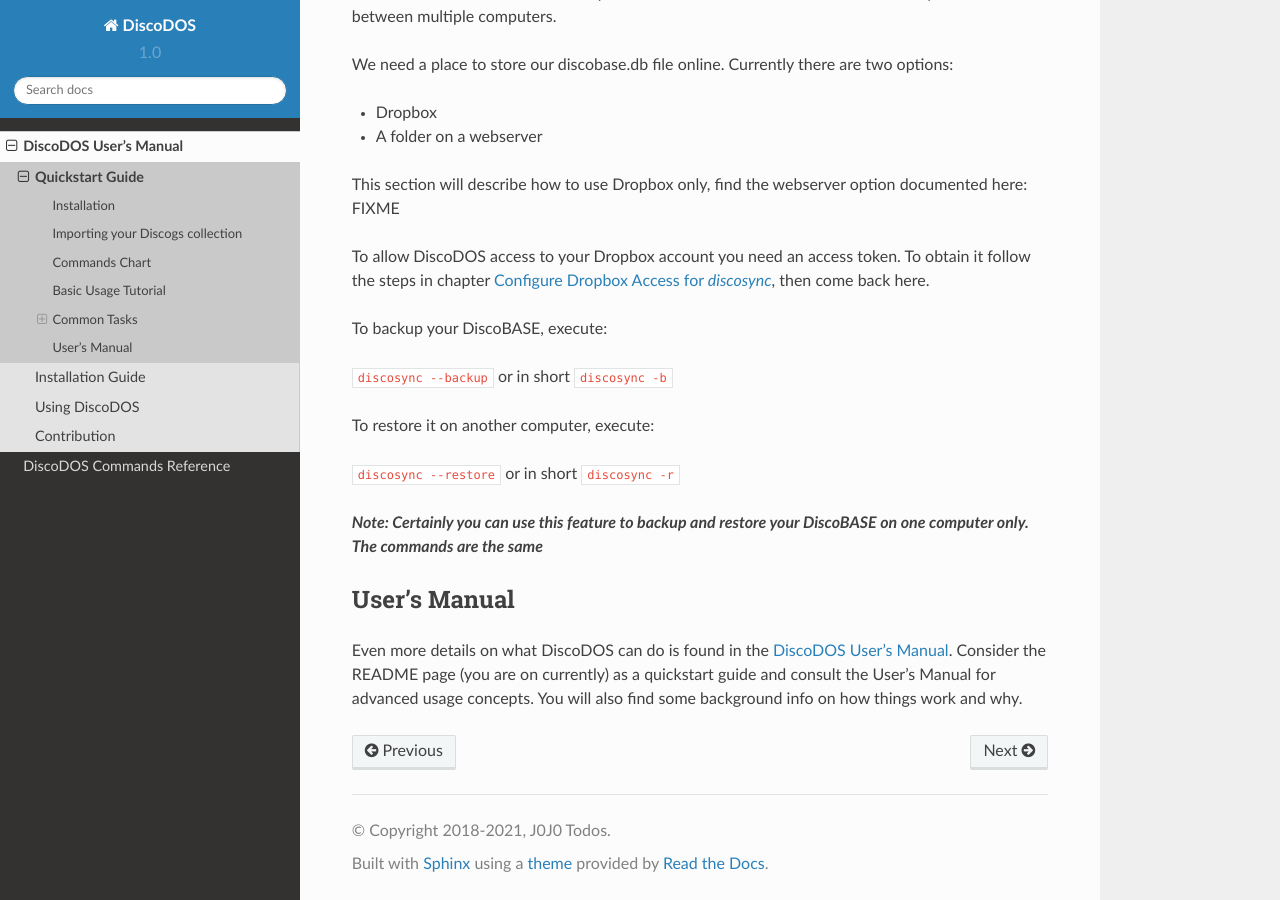
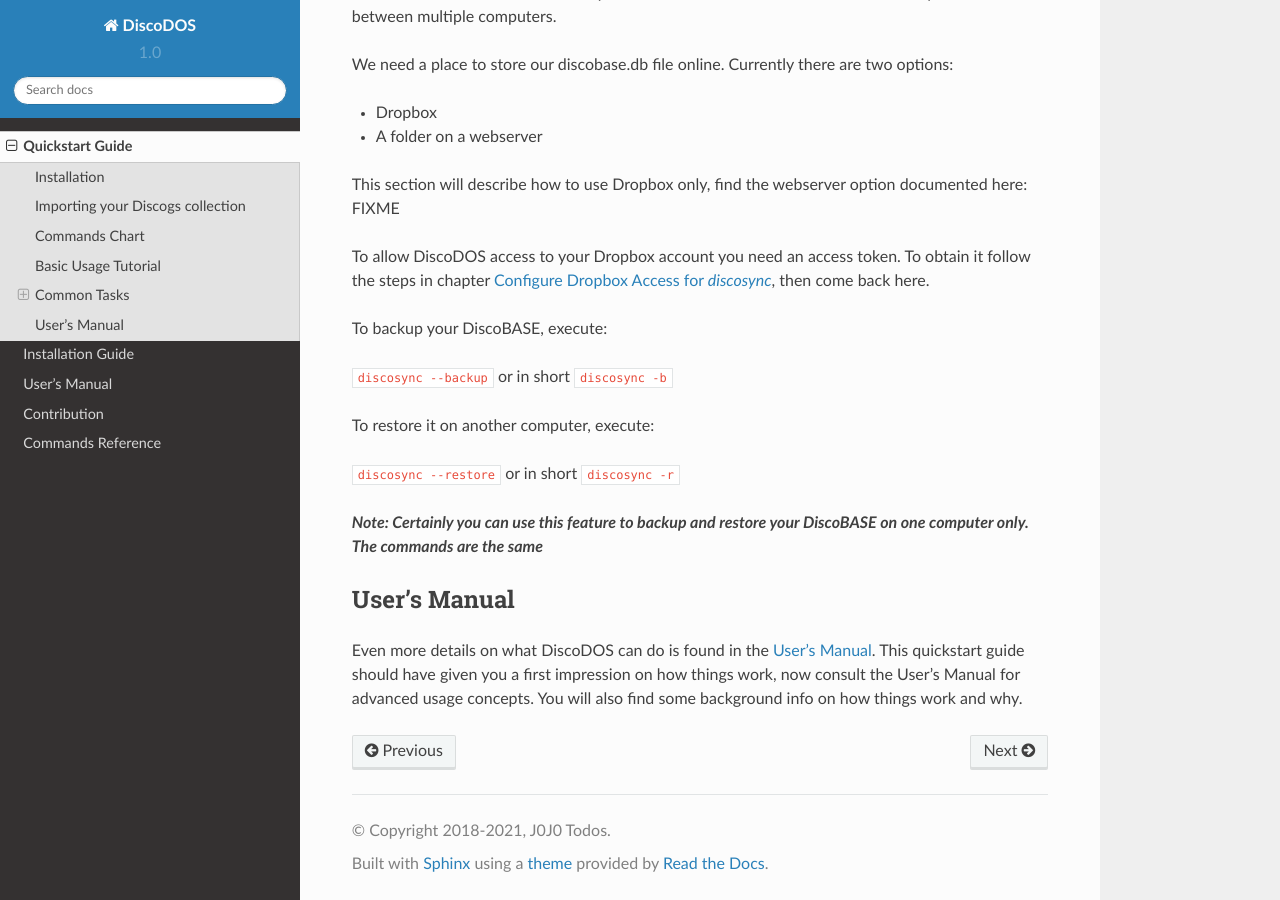
Before and after one commit to JOJ0/discodos, a Sphinx documentation site: the page built from sphinx/source/QUICKSTART.md, in a window 1280 px wide and 900 px high, scrolled down 6797 px. Built offline with Sphinx 7.4.7 and the Read the Docs theme 2.0.0, drawn with Linux system fonts in a browser that asks for light colours; pages that are not in the unit, such as notebooks, are missing from menus; some of the changed text lies outside the part shown.

Commit message:
sphinx: remove extra index for user related docs
and:
* fix some headlines to not state headlines
* fix text in users manual section of quickstart guide

```diff
--- a/sphinx/source/MANUAL.md
+++ b/sphinx/source/MANUAL.md
@@ -1,5 +1,5 @@
 <!-- omit in toc -->
-# Using DiscoDOS
+# User's Manual
 
 - [General things about command line tools](#general-things-about-command-line-tools)
 - [*disco* - the main command](#disco---the-main-command)
--- a/sphinx/source/QUICKSTART.md
+++ b/sphinx/source/QUICKSTART.md
@@ -238,4 +238,4 @@
 
 ## User's Manual
 
-Even more details on what DiscoDOS can do is found in the [DiscoDOS User's Manual](MANUAL.md). Consider the README page (you are on currently) as a quickstart guide and consult the User's Manual for advanced usage concepts. You will also find some background info on how things work and why.
+Even more details on what DiscoDOS can do is found in the [User's Manual](MANUAL.md). This quickstart guide should have given you a first impression on how things work, now consult the User's Manual for advanced usage concepts. You will also find some background info on how things work and why.
--- a/sphinx/source/index.rst
+++ b/sphinx/source/index.rst
@@ -4,5 +4,9 @@
 .. toctree::
     :maxdepth: 6
 
-    index_users_manual
+
+    QUICKSTART
+    INSTALLATION
+    MANUAL
+    CONTRIBUTION
     index_commands_reference
--- a/sphinx/source/index_commands_reference.rst
+++ b/sphinx/source/index_commands_reference.rst
@@ -1,5 +1,5 @@
-DiscoDOS Commands Reference
-***************************
+Commands Reference
+******************
 
 .. toctree::
     :maxdepth: 6
```
Also changed, not shown: sphinx/source/index_users_manual.rst (deleted, +0 -10 lines).
